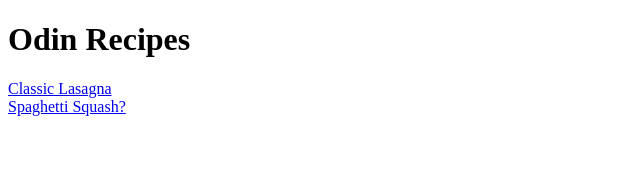
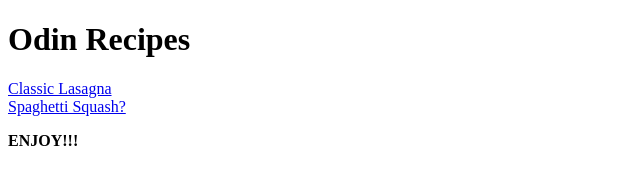
Before and after one commit to oolitkasmoolitka/odin-recipes, a plain HTML site: page index.html in a window 1280 px wide. Shown: the whole page, without its empty margins (0-640 px from the left). Drawn offline with Linux system fonts and the light colour scheme.

Commit message:
added a meaningless tweak

```diff
--- a/index.html
+++ b/index.html
@@ -9,5 +9,6 @@
 	<h1>Odin Recipes</h1>
 	<a href="./Recipes/lasagna.html"">Classic Lasagna</a> <br>
 	<a href="./Recipes/spaghetti.html">Spaghetti Squash?</a>
+	<p><strong>ENJOY!!!</strong></p>
 </body>
 </html>
```
